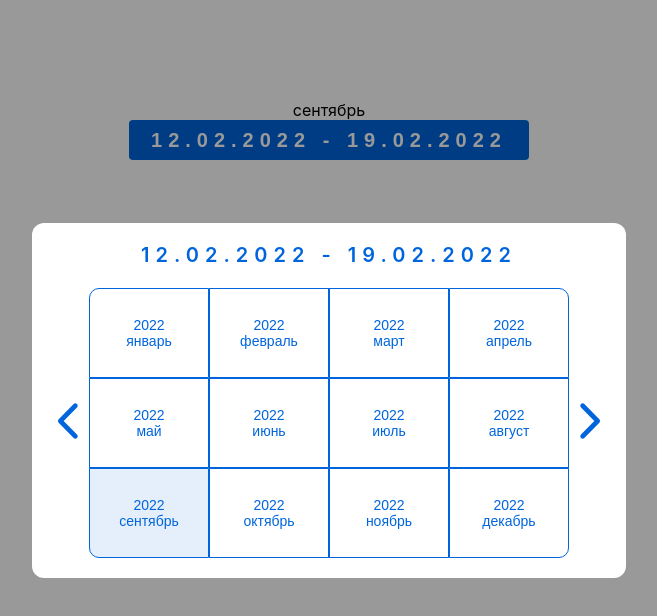
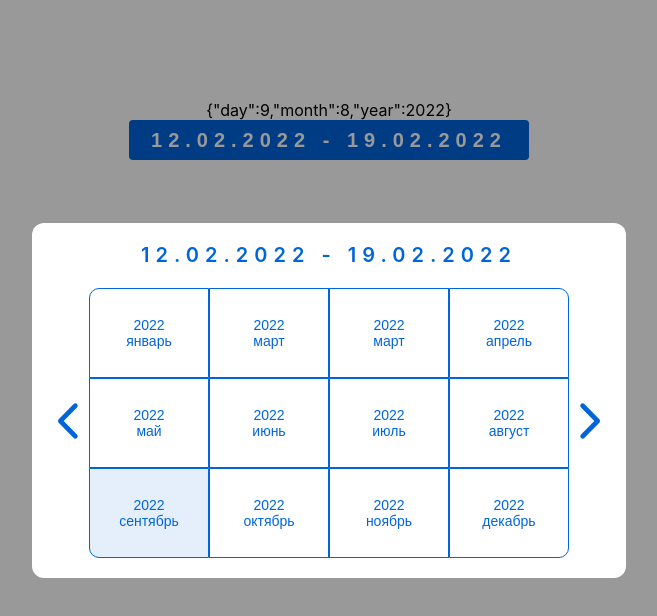
Before and after one commit to TTOPTPET/booking, a React (Create React App) app: page / in a window 1280 px wide. Both pictures are taken after a click on the button "12.02.2022 - 19.02.2022". Shown: the top 616 px of the page, without its empty margins (311-968 px from the left). Built offline with nearby package versions, Linux system fonts and the light colour scheme.

Commit message:
delete mothsArr

```diff
--- a/src/App.js
+++ b/src/App.js
@@ -4,21 +4,6 @@ import DatePicker from "./components/DatePicker/DatePicker";
 
 function App() {
   let currentDate = new Date();
-
-  const monthsArr = [
-    "январь",
-    "февраль",
-    "март",
-    "апрель",
-    "май",
-    "июнь",
-    "июль",
-    "август",
-    "сентябрь",
-    "октябрь",
-    "ноябрь",
-    "декабрь",
-  ];
 
   const [selectDateRange, setSelectDateRange] = useState(
     "12.02.2022 - 19.02.2022"
@@ -30,18 +15,13 @@ function App() {
   });
   return (
     <div className="App">
-      <div>
-        {currentDate.toLocaleString("ru", {
-          month: "long",
-        })}
-      </div>
+      <div>{JSON.stringify(selectDate)}</div>
       <DatePicker
         selectDateRange={selectDateRange}
         setSelectDateRange={setSelectDateRange}
         currentDate={currentDate}
         selectDate={selectDate}
         setSelectDate={setSelectDate}
-        monthsArr={monthsArr}
       />
     </div>
   );
--- a/src/components/DatePicker/DatePicker.js
+++ b/src/components/DatePicker/DatePicker.js
@@ -7,7 +7,6 @@ function DatePicker({
   currentDate,
   selectDate,
   setSelectDate,
-  monthsArr,
 }) {
   const [modalActive, setModalActive] = useState(false);
   const [firstOpen, setFirstOpen] = useState(true);
@@ -29,7 +28,6 @@ function DatePicker({
         currentDate={currentDate}
         firstOpen={firstOpen}
         setFirstOpen={setFirstOpen}
-        monthsArr={monthsArr}
         selectDate={selectDate}
         setSelectDate={setSelectDate}
         bufferDate={bufferDate}
--- a/src/components/DatePicker/PopupDatePicker/PopupCalendar/PopupCalendar.js
+++ b/src/components/DatePicker/PopupDatePicker/PopupCalendar/PopupCalendar.js
@@ -8,33 +8,38 @@ function PopupCalendar({
   setActive,
   firstOpen,
   setFirstOpen,
-  monthsArr,
   selectDate,
   setSelectDate,
 }) {
   let date = new Date(selectDate.year, selectDate.month + 1, 0);
   let daysCounter = date.getDate();
 
-  const colomnsMonths = monthsArr.map((month) => {
+  const colomnsMonths = [...Array(12)].map((item, index) => {
     let classForBtn = "month__btn";
+    date.setMonth(index);
     if (
       selectDate.year === currentDate.getFullYear() &&
-      monthsArr[currentDate.getMonth()] === month
+      currentDate.getMonth() === index
     ) {
       classForBtn = "month__btn date_current";
     }
     return (
       <button
         className={classForBtn}
-        id={month}
-        key={month}
+        id={index}
+        key={index}
         onClick={() => {
-          setSelectDate({ ...selectDate, month: monthsArr.indexOf(month) });
+          setSelectDate({ ...selectDate, month: index });
           setFirstOpen(false);
+          date.setMonth(index);
         }}
       >
         <div>{selectDate.year}</div>
-        <div>{month}</div>
+        <div>
+          {date.toLocaleString("ru", {
+            month: "long",
+          })}
+        </div>
       </button>
     );
   });
@@ -105,7 +110,11 @@ function PopupCalendar({
     <div className="popup__wrapp">
       <div className="calendar__selectedDate">
         <div className="selected_month">
-          {firstOpen ? null : monthsArr[selectDate.month]}
+          {firstOpen
+            ? null
+            : date.toLocaleString("ru", {
+                month: "long",
+              })}
         </div>
         <div className="selected_year">
           {firstOpen ? null : selectDate.year}
--- a/src/components/DatePicker/PopupDatePicker/PopupDatePicker.js
+++ b/src/components/DatePicker/PopupDatePicker/PopupDatePicker.js
@@ -9,7 +9,6 @@ function PopupDatePicker({
   currentDate,
   firstOpen,
   setFirstOpen,
-  monthsArr,
   selectDate,
   setSelectDate,
   bufferDate,
@@ -30,7 +29,6 @@ function PopupDatePicker({
           setActive={setActive}
           firstOpen={firstOpen}
           setFirstOpen={setFirstOpen}
-          monthsArr={monthsArr}
           selectDate={selectDate}
           setSelectDate={setSelectDate}
         />
```
